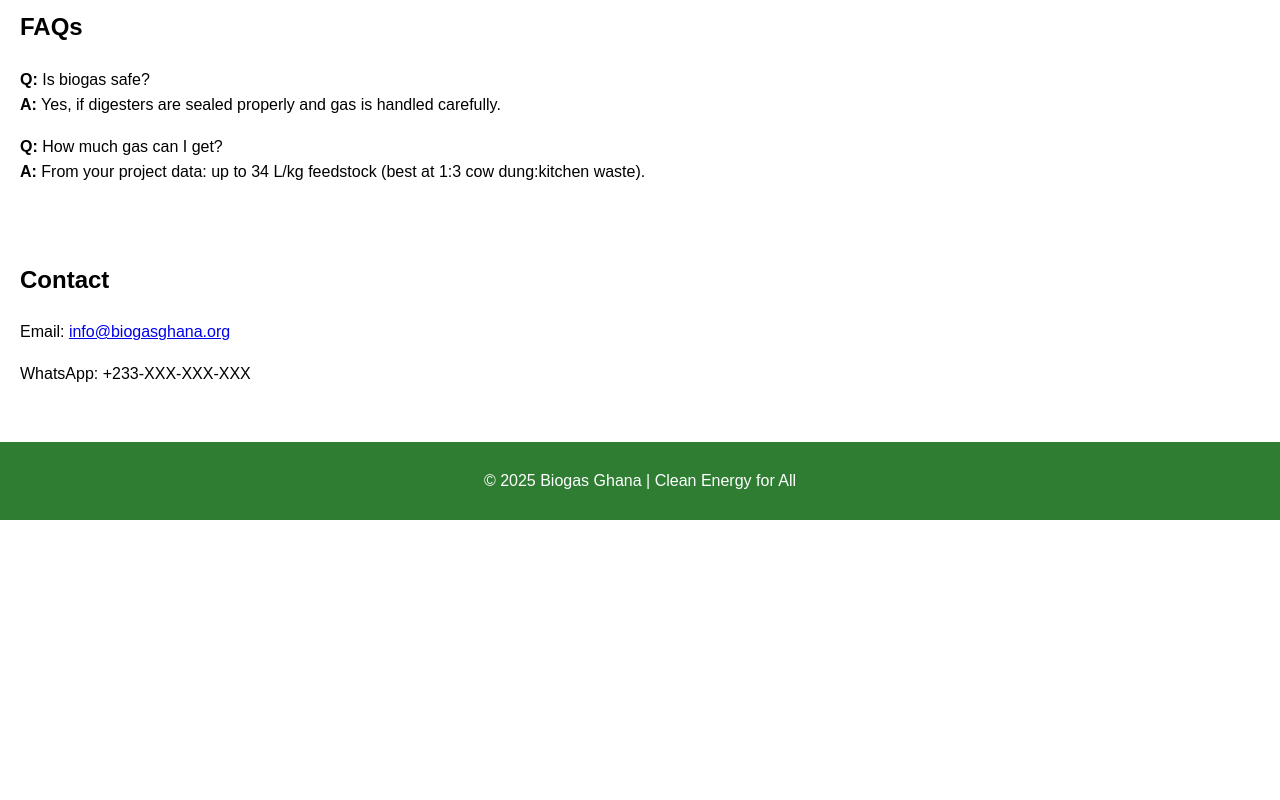
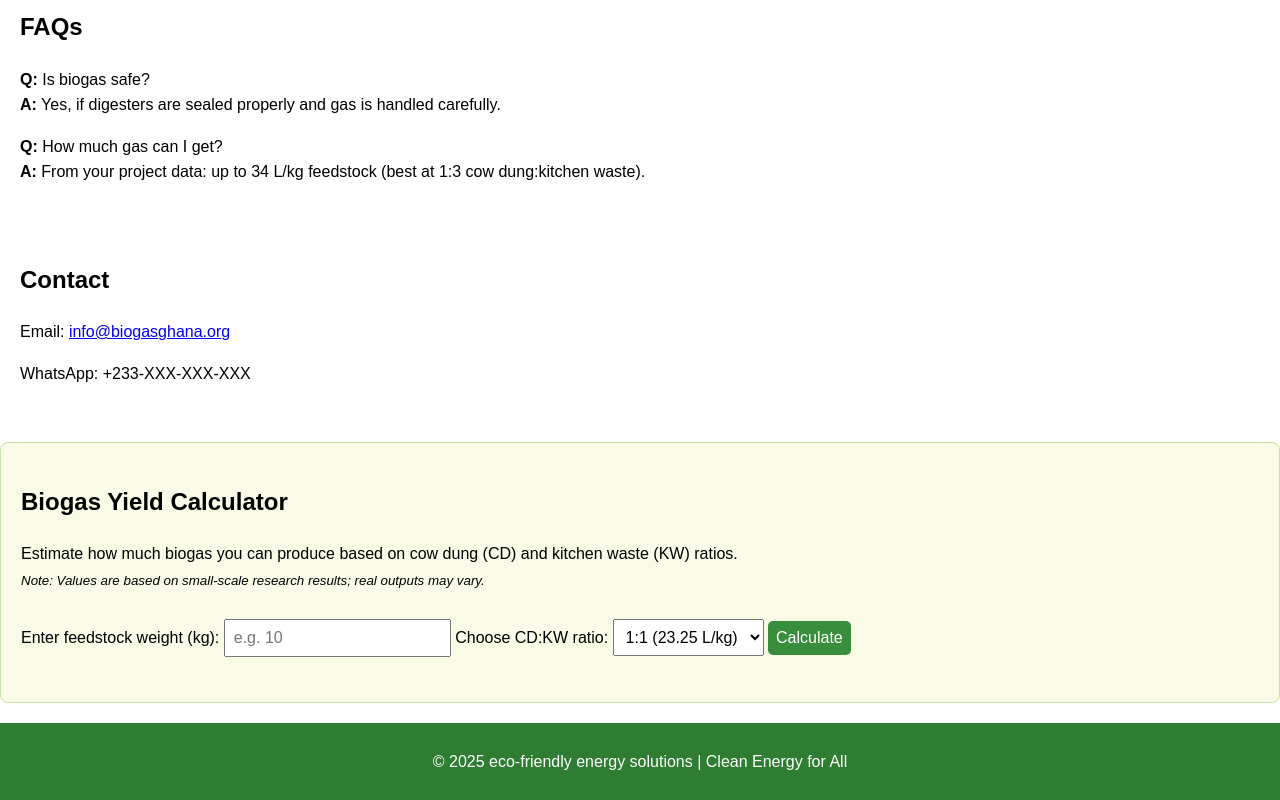
Before and after one commit to linnaus/eco-friendly-energy, a plain HTML site: page index.html in a window 1280 px wide. Shown: the part 1405-2205 px from the top of the page. Before the commit the page ends 1925 px from the top, so only its background shows below. Drawn offline with Linux system fonts and the light colour scheme.

Commit message:
Update index.html

```diff
--- a/index.html
+++ b/index.html
@@ -13,12 +13,35 @@
     section { padding: 20px; }
     footer { background: #2e7d32; color: white; text-align: center; padding: 10px; margin-top: 20px; }
     .card { background: #f1f8e9; padding: 15px; margin: 10px 0; border-radius: 8px; }
+    #calculator {
+  background: #f9fbe7;
+  border: 1px solid #c5e1a5;
+  padding: 20px;
+  border-radius: 8px;
+  margin: 20px 0;
+}
+#calculator input, #calculator select, #calculator button {
+  margin: 10px 0;
+  padding: 8px;
+  font-size: 16px;
+}
+#calculator button {
+  background: #388e3c;
+  color: white;
+  border: none;
+  border-radius: 5px;
+  cursor: pointer;
+}
+#calculator button:hover {
+  background: #2e7d32;
+}
+
   </style>
 </head>
 <body>
   <header>
-    <h1>Biogas Ghana</h1>
-    <p>Turning cow dung & kitchen waste into clean energy</p>
+    <h1>Eco-friendly energy solutions</h1>
+    <p>turning waste into clean energy</p>
   </header>
 
   <nav>
@@ -76,8 +99,45 @@
     <p>WhatsApp: +233-XXX-XXX-XXX</p>
   </section>
 
+  <section id="calculator">
+  <h2>Biogas Yield Calculator</h2>
+  <p>Estimate how much biogas you can produce based on cow dung (CD) and kitchen waste (KW) ratios.
+     <br><small><em>Note: Values are based on small-scale research results; real outputs may vary.</em></small></p>
+
+  <label for="kgInput">Enter feedstock weight (kg): </label>
+  <input type="number" id="kgInput" placeholder="e.g. 10">
+
+  <label for="ratioSelect">Choose CD:KW ratio:</label>
+  <select id="ratioSelect">
+    <option value="23.25">1:1 (23.25 L/kg)</option>
+    <option value="19.66">2:1 (19.66 L/kg)</option>
+    <option value="31.31">1:2 (31.31 L/kg)</option>
+    <option value="34.09">1:3 (34.09 L/kg)</option>
+  </select>
+
+  <button onclick="calculateBiogas()">Calculate</button>
+
+  <div id="result" style="margin-top:15px; font-weight:bold;"></div>
+</section>
+
+<script>
+function calculateBiogas() {
+  let kg = document.getElementById("kgInput").value;
+  let yieldRate = document.getElementById("ratioSelect").value;
+
+  if(kg <= 0) {
+    document.getElementById("result").innerHTML = "⚠️ Please enter a valid weight in kg.";
+    return;
+  }
+
+  let totalGas = (kg * yieldRate).toFixed(2);
+  document.getElementById("result").innerHTML =
+    "✅ Estimated Gas Output: " + totalGas + " Litres";
+}
+</script>
+
   <footer>
-    <p>&copy; 2025 Biogas Ghana | Clean Energy for All</p>
+    <p>&copy; 2025 eco-friendly energy solutions | Clean Energy for All</p>
   </footer>
 </body>
 </html>
```
